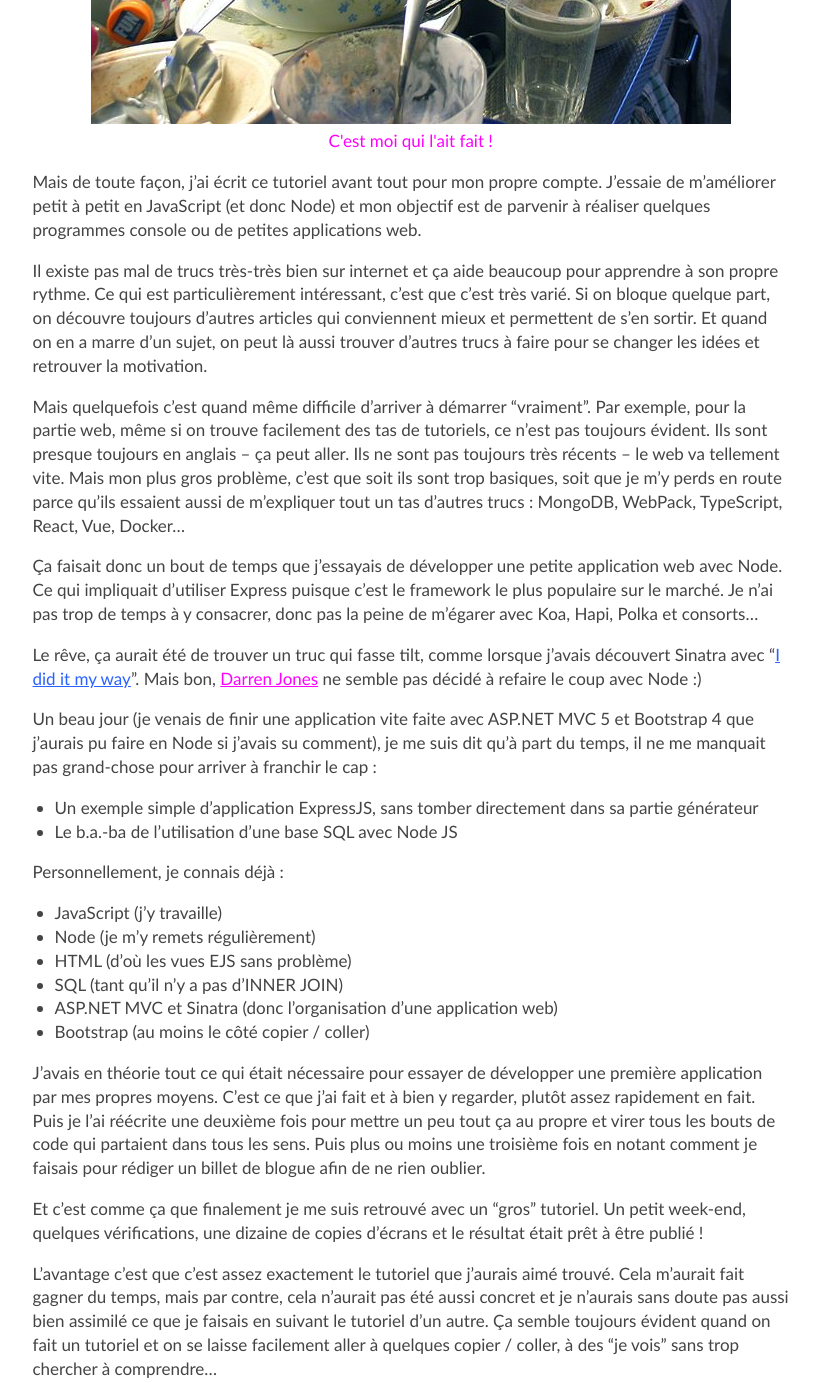
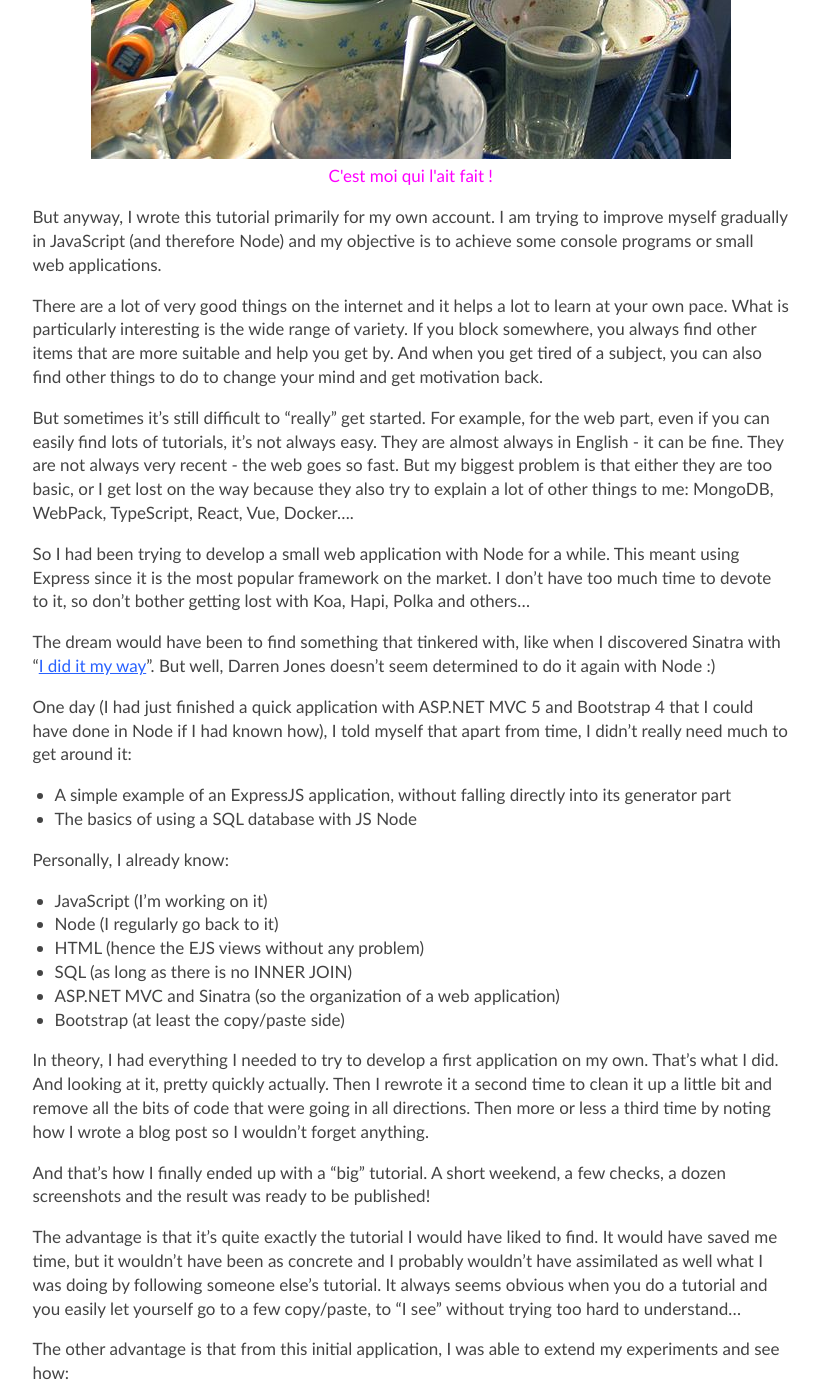
Before and after one commit to michelc/blog2, a Jekyll site: the page built from index.md, in a window 1280 px wide and 1400 px high, scrolled down 638 px. Shown: the whole window, without its empty margins (10-830 px from the left). Built offline with Jekyll 4.4.1, drawn with Linux system fonts in a browser that asks for light colours; some of the changed text lies outside the part shown.

Commit message:
Ajout traduction "How I wrote a Node JS tutorial".

```diff
--- a/_posts/2019-11-04-comment-j-ai-ecrit-un-tutoriel.md
+++ b/_posts/2019-11-04-comment-j-ai-ecrit-un-tutoriel.md
@@ -4,6 +4,9 @@ layout: post
 tags: javascript, tutoriel
 title: "Comment j'ai écrit un tutoriel Node JS"
 ---
+
+{:.encart}
+English version: [How I wrote a Node JS tutorial]({% post_url 2019-11-05-how-i-wrote-a-tutorial %}).
 
 Il y a quelques semaines, je me suis lancé dans la rédaction d'un tutoriel sur
 le développement d'une application Node JS avec Express pour gérer une base de
--- /dev/null
+++ b/_posts/2019-11-05-how-i-wrote-a-tutorial.md
@@ -0,0 +1,56 @@
+---
+date: 2019-11-05 12:11:04+200
+layout: post
+tags: javascript, tutoriel
+title: "How I wrote a Node JS tutorial"
+---
+
+{:.encart}
+Version en français : [Comment j'ai écrit un tutoriel Node JS]({% post_url 2019-11-04-comment-j-ai-ecrit-un-tutoriel %}).
+
+A few weeks ago, I started writing a tutorial on developing a Node JS application with Express to manage an SQlite database. I published it on my blog under the title [CRUD Application with Express and SQlite in 10 steps]({% post_url 2019-10-08-crud-with-express-sqlite-10-steps %}) and I did some publicity about it in the hope that it could be used by others.
+
+<figure>
+  <img src="/public/2019/ididitmyself.jpg" alt="#ididitmyself" />
+  <figcaption>
+    <a href="https://commons.wikimedia.org/wiki/File:Dirty_dishes.jpg">C'est moi qui l'ait fait !</a>
+  </figcaption>
+</figure>
+
+But anyway, I wrote this tutorial primarily for my own account. I am trying to improve myself gradually in JavaScript (and therefore Node) and my objective is to achieve some console programs or small web applications.
+
+There are a lot of very good things on the internet and it helps a lot to learn at your own pace. What is particularly interesting is the wide range of variety. If you block somewhere, you always find other items that are more suitable and help you get by. And when you get tired of a subject, you can also find other things to do to change your mind and get motivation back.
+
+But sometimes it's still difficult to "really" get started. For example, for the web part, even if you can easily find lots of tutorials, it's not always easy. They are almost always in English - it can be fine. They are not always very recent - the web goes so fast. But my biggest problem is that either they are too basic, or I get lost on the way because they also try to explain a lot of other things to me: MongoDB, WebPack, TypeScript, React, Vue, Docker....
+
+So I had been trying to develop a small web application with Node for a while. This meant using Express since it is the most popular framework on the market. I don't have too much time to devote to it, so don't bother getting lost with Koa, Hapi, Polka and others...
+
+The dream would have been to find something that tinkered with, like when I discovered Sinatra with "[I did it my way]({% post_url 2010-07-22-installer-sinatra-windows-7 %})". But well, Darren Jones doesn't seem determined to do it again with Node :)
+
+One day (I had just finished a quick application with ASP.NET MVC 5 and Bootstrap 4 that I could have done in Node if I had known how), I told myself that apart from time, I didn't really need much to get around it:
+
+* A simple example of an ExpressJS application, without falling directly into its generator part
+* The basics of using a SQL database with JS Node
+
+Personally, I already know:
+
+* JavaScript (I'm working on it)
+* Node (I regularly go back to it)
+* HTML (hence the EJS views without any problem)
+* SQL (as long as there is no INNER JOIN)
+* ASP.NET MVC and Sinatra (so the organization of a web application)
+* Bootstrap (at least the copy/paste side)
+
+In theory, I had everything I needed to try to develop a first application on my own. That's what I did. And looking at it, pretty quickly actually. Then I rewrote it a second time to clean it up a little bit and remove all the bits of code that were going in all directions. Then more or less a third time by noting how I wrote a blog post so I wouldn't forget anything.
+
+And that's how I finally ended up with a "big" tutorial. A short weekend, a few checks, a dozen screenshots and the result was ready to be published!
+
+The advantage is that it's quite exactly the tutorial I would have liked to find. It would have saved me time, but it wouldn't have been as concrete and I probably wouldn't have assimilated as well what I was doing by following someone else's tutorial. It always seems obvious when you do a tutorial and you easily let yourself go to a few copy/paste, to "I see" without trying too hard to understand...
+
+The other advantage is that from this initial application, I was able to extend my experiments and see how:
+
+* Access a PostgreSQL database
+* Use more or less the same code for SQlite and PostgreSQL
+* Replace callbacks with async / await
+* Validate the data entry form
+* And so on...
```
